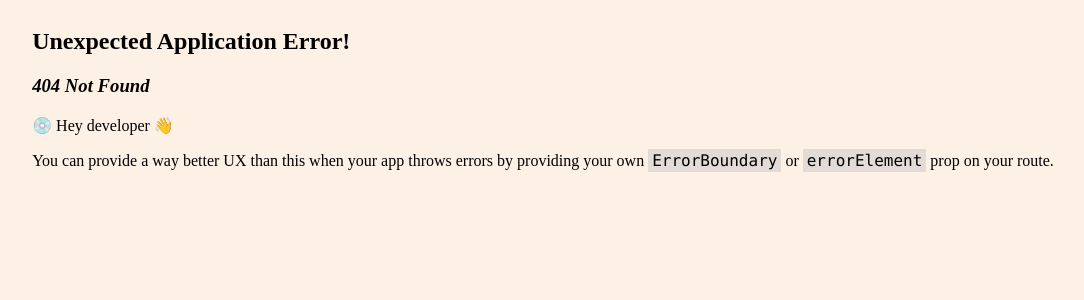
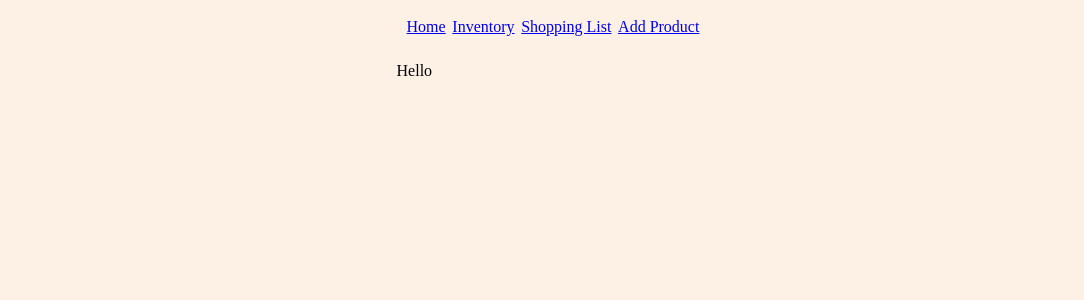
Before and after one commit to kelly1040/cafe, a React (Create React App) app in the folder frontend/: page /addProduct in a window 1280 px wide. Before the commit this address had no page. Shown: the top 300 px of the page, without its empty margins (97-1181 px from the left). Built offline with nearby package versions, Linux system fonts and the light colour scheme.

Commit message:
added AddProduct page

```diff
--- a/frontend/src/App.js
+++ b/frontend/src/App.js
@@ -13,6 +13,7 @@ function App() {
               <Link to="/">Home</Link>
               <Link to="/inventory">Inventory</Link>
               <Link to="/shoppingList">Shopping List</Link>
+              <Link to="/addProduct">Add Product</Link>
             </nav>
             <Outlet/>
           </main>
--- a/frontend/src/index.js
+++ b/frontend/src/index.js
@@ -10,6 +10,7 @@ import {
 import App from "./App";
 import Inventory from "./pages/inventory";
 import ShoppingList from "./pages/shoppingList";
+import AddProduct from "./pages/addProduct";
 
 const client = new ApolloClient({
   uri: 'http://localhost:3001/graphql?',
@@ -30,6 +31,10 @@ const router = createBrowserRouter([
         path: "/shoppingList",
         element: <ShoppingList />
       },
+      {
+        path: "/addProduct",
+        element: <AddProduct />
+      }
     ],
   },
 ]);
--- /dev/null
+++ b/frontend/src/pages/addProduct.jsx
@@ -0,0 +1,11 @@
+
+function App() {
+
+    return (
+      <>
+      <p>Hello</p>
+      </>
+    );
+  }
+
+  export default App;
```
